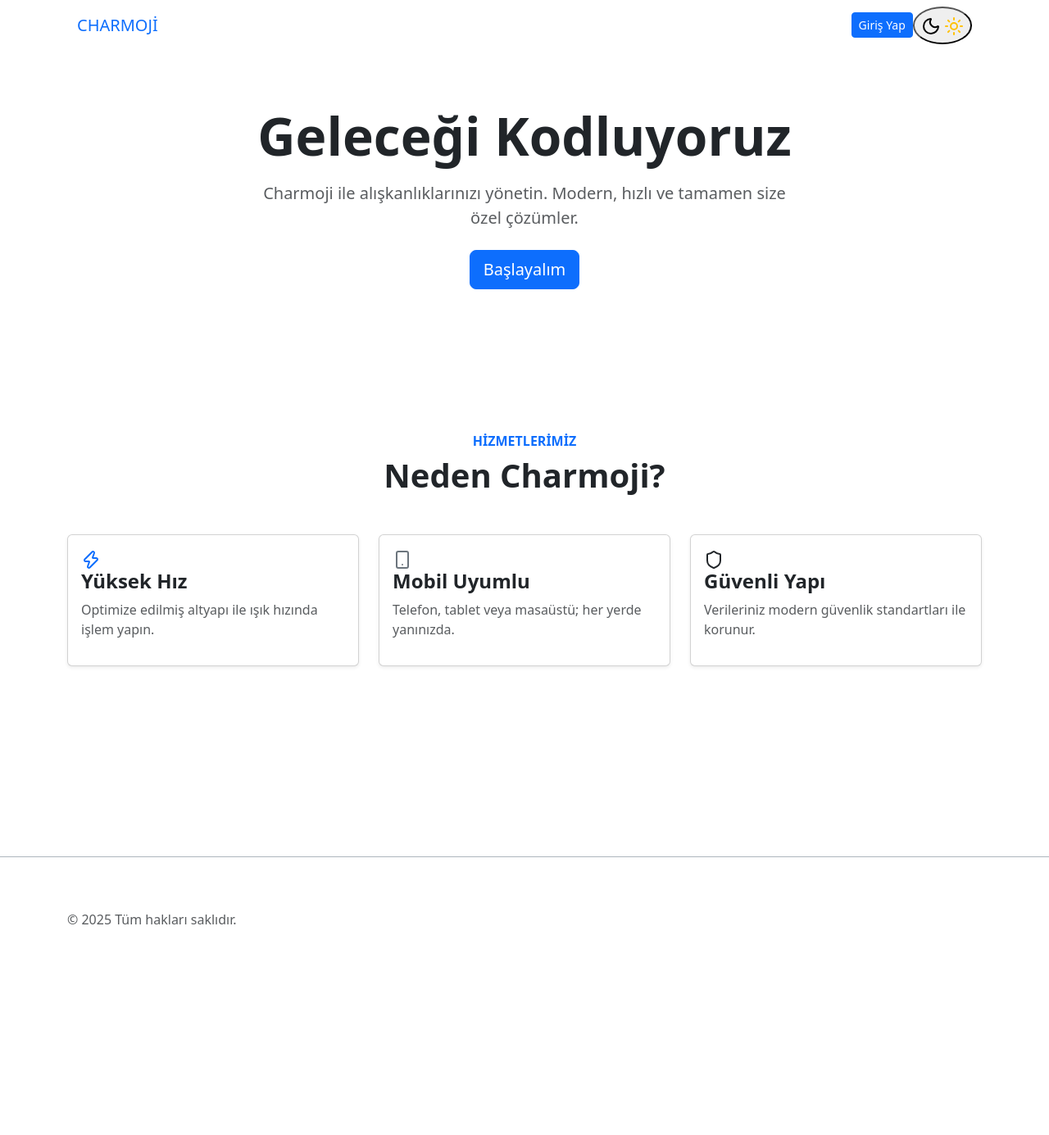
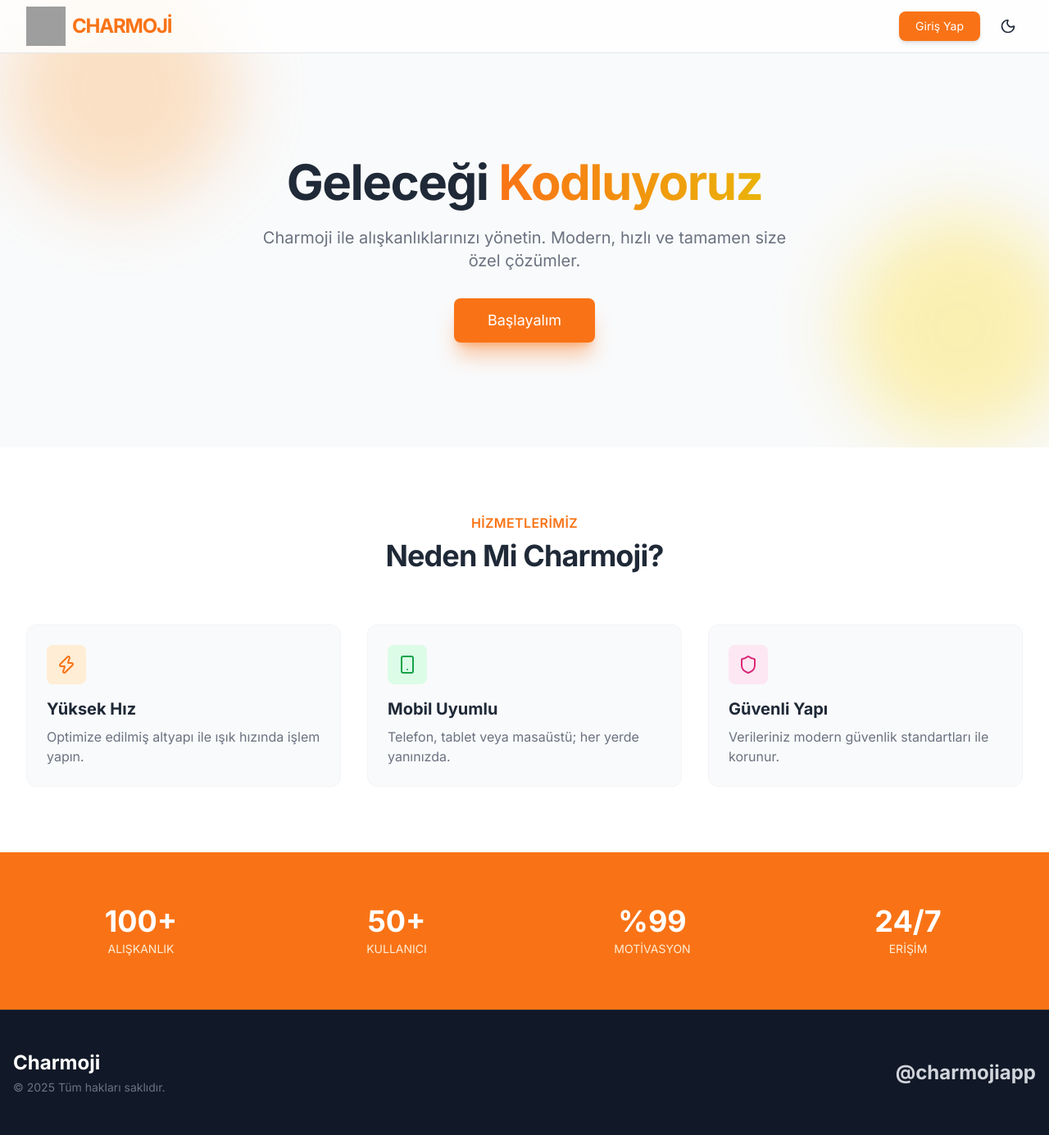
Before and after one commit to burak1910/charmoji, a PHP site: page / in a window 1280 px wide. Shown: the whole page at 82% size. Before the commit the page ends 1128 px from the top, so only its background shows below. Run offline with PHP 8.4, Linux system fonts and the light colour scheme; some libraries are stand-ins or nearby versions; grey boxes are pictures that could not be loaded.

Commit message:
ana sayfa düzenlemesi

```diff
--- a/view/index.php
+++ b/view/index.php
@@ -1,173 +1,221 @@
-<?php
-ob_start(); // Çıktı tamponlamayı başlatır (Hataları önler)
-session_set_cookie_params(0, '/'); // Cookie tüm sitede geçerli olsun
-session_start();
-
-// Hata Raporlama
-ini_set('display_errors', 1);
-error_reporting(E_ALL);
-
-// EĞER ZATEN GİRİŞ YAPILDIYSA USERPAGE'E GİT
-if (isset($_SESSION['user_id']) && !empty($_SESSION['user_id'])) {
-    header("Location: userpage.php");
-    exit();
-}
-// ----------------------------------------------------------------
-// BURADAN SONRA HTML KODLARIN BAŞLASIN
-?>
 <!DOCTYPE html>
 <html lang="tr" class="scroll-smooth">
 <head>
     <meta charset="UTF-8">
     <meta name="viewport" content="width=device-width, initial-scale=1.0">
     <title>Charmoji - Ana Sayfa</title>
-    <link href="https://cdn.jsdelivr.net/npm/bootstrap@5.3.3/dist/css/bootstrap.min.css" rel="stylesheet" integrity="sha384-QWTKZyjpPEjISv5WaRU9OFeRpok6YctnYmDr5pNlyT2bRjXh0JMhjY6hW+ALEwIH" crossorigin="anonymous">
-    <link rel="stylesheet" href="style.css">
+
+    <link rel="icon" type="image/png" href="charmoji.png">
+
+    <script src="https://cdn.tailwindcss.com"></script>
     <link href="https://fonts.googleapis.com/css2?family=Inter:wght@300;400;600;700&display=swap" rel="stylesheet">
     <script src="https://unpkg.com/lucide@latest"></script>
 
+    <script>
+        tailwind.config = {
+            darkMode: 'class', // Karanlık mod sınıf bazlı çalışsın
+            theme: {
+                extend: {
+                    fontFamily: {
+                        sans: ['Inter', 'sans-serif'],
+                    },
+                    // Özel renk tanımlamaları (Turuncu tema)
+                    colors: {
+                        primary: '#F97316',
+                        primaryHover: '#c2410c',
+                        secondary: '#10B981',
+                    }
+                }
+            }
+        }
+    </script>
+
+    <style>
+        /* Kaydırma çubuğu (Scrollbar) özelleştirmesi */
+        ::-webkit-scrollbar { width: 8px; }
+        ::-webkit-scrollbar-track { background: #f1f1f1; }
+        ::-webkit-scrollbar-thumb { background: #888; border-radius: 4px; }
+        ::-webkit-scrollbar-thumb:hover { background: #555; }
+
+        /* Hero bölümündeki hareketli balon animasyonu */
+        .blob {
+            position: absolute;
+            filter: blur(40px);
+            z-index: -1;
+            opacity: 0.4;
+            animation: move 10s infinite alternate;
+        }
+        @keyframes move {
+            from { transform: translate(0, 0) scale(1); }
+            to { transform: translate(20px, -20px) scale(1.1); }
+        }
+    </style>
 </head>
-<body class="body-base">
+<body class="bg-gray-50 text-gray-800 dark:bg-gray-900 dark:text-gray-100 transition-colors duration-300">
 
-    <nav class="navbar navbar-expand-md fixed-top navbar-custom">
-        <div class="container px-4 px-sm-5 px-lg-4">
-            <a class="navbar-brand logo text-primary" href="#" onclick="window.scrollTo(0,0)">CHARMOJİ</a>
+    <nav class="fixed w-full z-50 bg-white/80 dark:bg-gray-900/80 backdrop-blur-md border-b border-gray-200 dark:border-gray-700">
+        <div class="max-w-7xl mx-auto px-4 sm:px-6 lg:px-8">
+            <div class="flex items-center justify-between h-16">
 
-            <button class="navbar-toggler p-2 border-0 mobile-btn-custom" type="button" id="mobile-menu-btn" data-bs-toggle="collapse" data-bs-target="#navbarNav" aria-controls="navbarNav" aria-expanded="false" aria-label="Menüyü Aç/Kapa">
-                <i data-lucide="menu" class="w-6 h-6"></i>
-            </button>
+                <div class="flex-shrink-0 flex items-center gap-2 cursor-pointer" onclick="window.scrollTo(0,0)">
+                    <img src="charmoji.png" alt="Charmoji Logo" class="w-12 h-12"> <div class="font-bold text-2xl text-primary tracking-tighter">CHARMOJİ</div>
+                </div>
 
-            <div class="collapse navbar-collapse justify-content-end" id="navbarNav">
-                <div class="d-flex align-items-center space-x-4 ml-md-3">
-                    <a href="giris.html" class="btn btn-primary btn-sm nav-btn-custom">
-                        Giriş Yap
-                    </a>
+                <div class="hidden md:block">
+                    <div class="ml-10 flex items-center space-x-4">
+                        <a href="giris.html" class="px-5 py-2 text-sm font-medium rounded-lg text-white bg-primary hover:bg-primaryHover transition shadow-md hover:shadow-orange-500/30">
+                            Giriş Yap
+                        </a>
 
-                    <button id="theme-toggle" class="p-2 rounded-circle theme-toggle-btn-custom">
-                        <i data-lucide="moon" class="w-5 h-5 dark-icon"></i>
-                        <i data-lucide="sun" class="w-5 h-5 light-icon text-warning"></i>
+                        <button id="theme-toggle" class="p-2 rounded-full hover:bg-gray-200 dark:hover:bg-gray-700 transition">
+                            <i data-lucide="moon" class="w-5 h-5 dark:hidden"></i>
+                            <i data-lucide="sun" class="w-5 h-5 hidden dark:block text-yellow-400"></i>
+                        </button>
+                    </div>
+                </div>
+
+                <div class="-mr-2 flex md:hidden">
+                    <button id="mobile-menu-btn" class="inline-flex items-center justify-center p-2 rounded-md text-gray-700 dark:text-gray-200 hover:bg-gray-200 dark:hover:bg-gray-700 focus:outline-none">
+                        <i data-lucide="menu" class="w-6 h-6"></i>
                     </button>
                 </div>
             </div>
         </div>
+
+        <div id="mobile-menu" class="hidden md:hidden bg-white dark:bg-gray-900 border-b border-gray-200 dark:border-gray-700">
+            <div class="px-2 pt-2 pb-3 space-y-1 sm:px-3">
+                <a href="giris.php" class="block text-center w-full px-5 py-3 rounded-md text-base font-medium text-white bg-primary hover:bg-primaryHover">
+                    Giriş Yap
+                </a>
+            </div>
+        </div>
     </nav>
+    <section id="hero" class="relative pt-32 pb-20 lg:pt-48 lg:pb-32 overflow-hidden">
+        <div class="blob bg-orange-300 w-64 h-64 rounded-full top-0 left-0 -translate-x-1/2"></div>
+        <div class="blob bg-yellow-300 w-64 h-64 rounded-full bottom-0 right-0 translate-x-1/2"></div>
 
-    <section id="hero" class="hero text-center pt-5 pb-5 overflow-hidden position-relative">
-        <div class="blob blob-1"></div>
-        <div class="blob blob-2"></div>
-
-        <div class="container position-relative z-1" style="padding-top: 5rem; padding-bottom: 5rem;">
-            <h1 class="display-3 fw-bold mb-3 tracking-tight">
-                Geleceği <span class="text-gradient">Kodluyoruz</span>
+        <div class="max-w-7xl mx-auto px-4 sm:px-6 lg:px-8 relative z-10 text-center">
+            <h1 class="text-4xl md:text-6xl font-extrabold tracking-tight mb-6">
+                Geleceği <span class="text-transparent bg-clip-text bg-gradient-to-r from-primary to-yellow-500">Kodluyoruz</span>
             </h1>
-            <p class="lead text-muted mx-auto mb-4" style="max-width: 42rem;">
+            <p class="mt-4 max-w-2xl mx-auto text-xl text-gray-500 dark:text-gray-400">
                 Charmoji ile alışkanlıklarınızı yönetin. Modern, hızlı ve tamamen size özel çözümler.
             </p>
-            <div class="d-flex justify-content-center gap-3">
-                <a href="../service/register.php" class="btn btn-primary btn-lg hero-btn-custom">
+            <div class="mt-8 flex justify-center gap-4">
+                <a href="kaydol.html" class="px-8 py-3 border border-transparent text-base font-medium rounded-lg text-white bg-primary hover:bg-primaryHover md:text-lg md:px-10 shadow-xl shadow-orange-500/40 transition hover:-translate-y-1">
                     Başlayalım
                 </a>
             </div>
         </div>
     </section>
 
-    <section id="features" class="py-5 features-section">
-        <div class="container">
-            <div class="text-center mb-5">
-                <h2 class="text-primary fw-semibold text-uppercase fs-6">Hizmetlerimiz</h2>
-                <p class="display-6 fw-bold mt-2">Neden Charmoji?</p>
+
+    <section id="features" class="py-20 bg-white dark:bg-gray-800">
+        <div class="max-w-7xl mx-auto px-4 sm:px-6 lg:px-8">
+            <div class="text-center mb-16">
+                <h2 class="text-base text-primary font-semibold tracking-wide uppercase">Hizmetlerimiz</h2>
+                <p class="mt-2 text-3xl leading-8 font-extrabold tracking-tight sm:text-4xl">
+                    Neden Mi Charmoji?
+                </p>
             </div>
 
-            <div class="row g-4">
-                <div class="col-md-4">
-                    <div class="card card-custom h-100 p-3 shadow-sm hover-shadow">
-                        <div class="icon-wrapper bg-orange-light">
-                            <i data-lucide="zap" class="text-primary w-6 h-6"></i>
-                        </div>
-                        <h3 class="fs-4 fw-bold mb-2">Yüksek Hız</h3>
-                        <p class="text-muted">Optimize edilmiş altyapı ile ışık hızında işlem yapın.</p>
+            <div class="grid grid-cols-1 md:grid-cols-3 gap-8">
+                <div class="p-6 bg-gray-50 dark:bg-gray-900 rounded-xl border border-gray-100 dark:border-gray-700 hover:shadow-xl transition duration-300 group">
+                    <div class="w-12 h-12 bg-orange-100 dark:bg-gray-800 rounded-lg flex items-center justify-center mb-4 group-hover:scale-110 transition">
+                        <i data-lucide="zap" class="text-primary w-6 h-6"></i>
                     </div>
+                    <h3 class="text-xl font-bold mb-2">Yüksek Hız</h3>
+                    <p class="text-gray-500 dark:text-gray-400">Optimize edilmiş altyapı ile ışık hızında işlem yapın.</p>
                 </div>
 
-                <div class="col-md-4">
-                    <div class="card card-custom h-100 p-3 shadow-sm hover-shadow">
-                        <div class="icon-wrapper bg-green-light">
-                            <i data-lucide="smartphone" class="text-secondary w-6 h-6"></i>
-                        </div>
-                        <h3 class="fs-4 fw-bold mb-2">Mobil Uyumlu</h3>
-                        <p class="text-muted">Telefon, tablet veya masaüstü; her yerde yanınızda.</p>
+                <div class="p-6 bg-gray-50 dark:bg-gray-900 rounded-xl border border-gray-100 dark:border-gray-700 hover:shadow-xl transition duration-300 group">
+                    <div class="w-12 h-12 bg-green-100 dark:bg-green-900 rounded-lg flex items-center justify-center mb-4 group-hover:scale-110 transition">
+                        <i data-lucide="smartphone" class="text-green-600 w-6 h-6"></i>
                     </div>
+                    <h3 class="text-xl font-bold mb-2">Mobil Uyumlu</h3>
+                    <p class="text-gray-500 dark:text-gray-400">Telefon, tablet veya masaüstü; her yerde yanınızda.</p>
                 </div>
 
-                <div class="col-md-4">
-                    <div class="card card-custom h-100 p-3 shadow-sm hover-shadow">
-                        <div class="icon-wrapper bg-pink-light">
-                            <i data-lucide="shield" class="text-pink w-6 h-6"></i>
-                        </div>
-                        <h3 class="fs-4 fw-bold mb-2">Güvenli Yapı</h3>
-                        <p class="text-muted">Verileriniz modern güvenlik standartları ile korunur.</p>
+                <div class="p-6 bg-gray-50 dark:bg-gray-900 rounded-xl border border-gray-100 dark:border-gray-700 hover:shadow-xl transition duration-300 group">
+                    <div class="w-12 h-12 bg-pink-100 dark:bg-pink-900 rounded-lg flex items-center justify-center mb-4 group-hover:scale-110 transition">
+                        <i data-lucide="shield" class="text-pink-600 w-6 h-6"></i>
                     </div>
+                    <h3 class="text-xl font-bold mb-2">Güvenli Yapı</h3>
+                    <p class="text-gray-500 dark:text-gray-400">Verileriniz modern güvenlik standartları ile korunur.</p>
                 </div>
             </div>
         </div>
     </section>
 
-    <section id="stats" class="py-5 stats-section">
-        <div class="container text-white">
-            <div class="row text-center g-4">
-                <div class="col-6 col-md-3">
-                    <div class="fs-1 fw-bold mb-1">100+</div>
-                    <div class="text-orange-light-muted text-uppercase fs-7">Alışkanlık</div>
+
+    <section id="stats" class="py-16 bg-primary">
+        <div class="max-w-7xl mx-auto px-4 sm:px-6 lg:px-8">
+            <div class="grid grid-cols-2 md:grid-cols-4 gap-8 text-center text-white">
+                <div>
+                    <div class="text-4xl font-bold mb-1">100+</div>
+                    <div class="text-orange-100 text-sm uppercase">Alışkanlık</div>
                 </div>
-                <div class="col-6 col-md-3">
-                    <div class="fs-1 fw-bold mb-1">50+</div>
-                    <div class="text-orange-light-muted text-uppercase fs-7">Kullanıcı</div>
+                <div>
+                    <div class="text-4xl font-bold mb-1">50+</div>
+                    <div class="text-orange-100 text-sm uppercase">Kullanıcı</div>
                 </div>
-                <div class="col-6 col-md-3">
-                    <div class="fs-1 fw-bold mb-1">%99</div>
-                    <div class="text-orange-light-muted text-uppercase fs-7">Motivasyon</div>
+                <div>
+                    <div class="text-4xl font-bold mb-1">%99</div>
+                    <div class="text-orange-100 text-sm uppercase">Motivasyon</div>
                 </div>
-                <div class="col-6 col-md-3">
-                    <div class="fs-1 fw-bold mb-1">24/7</div>
-                    <div class="text-orange-light-muted text-uppercase fs-7">Erişim</div>
+                <div>
+                    <div class="text-4xl font-bold mb-1">24/7</div>
+                    <div class="text-orange-100 text-sm uppercase">Erişim</div>
                 </div>
             </div>
         </div>
     </section>
 
-    <footer class="footer-custom py-4 border-top border-dark-subtle">
-        <div class="container d-flex flex-column flex-md-row justify-content-between align-items-center">
-            <div class="mb-2 mb-md-0 text-center text-md-start">
-                <span class="fs-4 fw-bold text-white">Charmoji</span>
-                <p class="fs-7 text-muted mt-1">&copy; 2025 Tüm hakları saklıdır.</p>
+
+    <footer class="bg-gray-900 text-gray-300 py-12 border-t border-gray-800">
+        <div class="max-w-7xl mx-auto px-4 flex flex-col md:flex-row justify-between items-center">
+
+            <div class="mb-4 md:mb-0 text-center md:text-left">
+                <span class="text-2xl font-bold text-white">Charmoji</span>
+                <p class="text-sm mt-1 text-gray-500">&copy; 2025 Tüm hakları saklıdır.</p>
             </div>
-            <div class="d-flex gap-3">
-                <a href="https://www.instagram.com/Charmojiapp" target="_blank" rel="noopener noreferrer" class="text-muted social-icon-custom">
-                    <i data-lucide="instagram" class="w-5 h-5"></i>
+
+            <div class="flex space-x-6">
+                <a href="https://www.instagram.com/Charmojiapp" target="_blank" rel="noopener noreferrer" class="flex items-center gap-3 hover:text-primary transition">
+                    <i data-lucide="instagram" class="w-10 h-10"></i>
+                    <h3 class="text-2xl font-bold">@charmojiapp</h3>
                 </a>
             </div>
         </div>
     </footer>
 
-    <script src="https://cdn.jsdelivr.net/npm/bootstrap@5.3.3/dist/js/bootstrap.bundle.min.js" integrity="sha384-YvpcrYf0tY3lHB60NNkmXc5s9fDVZLESaAA55NDzOxhy9GkcIdslK1eN7N6jIeHz" crossorigin="anonymous"></script>
 
     <script>
+        // İkonları çalıştırır
         lucide.createIcons();
 
-        // Mobile menü butonu Bootstrap'in data-bs-toggle'ı ile çalışır, bu yüzden sadece Dark Mode mantığı kaldı.
+        // Elementleri seçme
+        const btn = document.getElementById('mobile-menu-btn');
+        const menu = document.getElementById('mobile-menu');
         const themeToggle = document.getElementById('theme-toggle');
         const html = document.documentElement;
 
-        // Dark Mode Kontrolü
+        // Mobil menü aç/kapa işlemi
+        btn.addEventListener('click', () => {
+            menu.classList.toggle('hidden');
+        });
+
+        // Sayfa yüklendiğinde tema kontrolü (Karanlık mod kayıtlı mı?)
         if (localStorage.theme === 'dark' || (!('theme' in localStorage) && window.matchMedia('(prefers-color-scheme: dark)').matches)) {
             html.classList.add('dark');
         } else {
             html.classList.remove('dark');
         }
 
-        // Tema değiştir
+        // Tema değiştirme butonuna tıklanınca
         themeToggle.addEventListener('click', () => {
             html.classList.toggle('dark');
+            // Tercihi tarayıcı hafızasına kaydet
             if (html.classList.contains('dark')) {
                 localStorage.theme = 'dark';
             } else {
```
